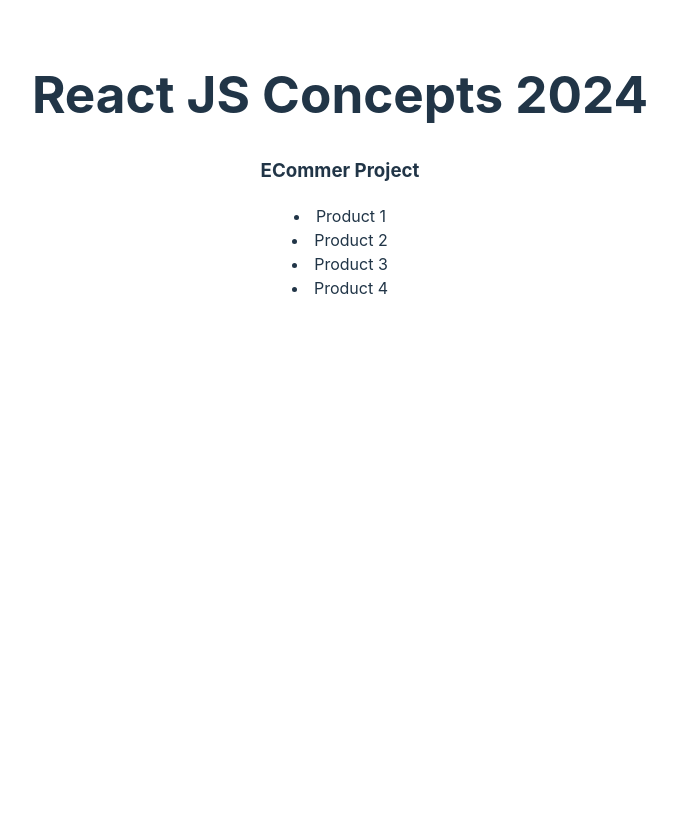
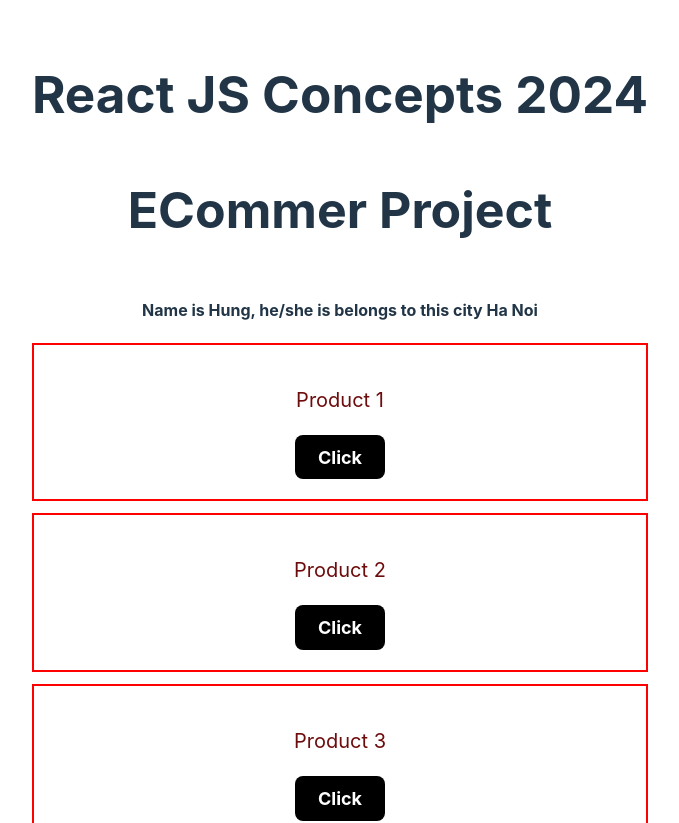
Before and after one commit to nguyentuanhung123/react-concepts-2024-of-Sangam-mukherjee, a React (Vite) app: page / in a window 1280 px wide. Shown: the top 823 px of the page, without its empty margins (300-979 px from the left). Before the commit the page ends 800 px from the top, so only its background shows below. Built offline with nearby package versions, Linux system fonts and the light colour scheme.

Commit message:
props and styling react apps

```diff
--- a/src/App.jsx
+++ b/src/App.jsx
@@ -1,7 +1,10 @@
+/* eslint-disable no-unused-vars */
 import './App.css';
 import ClassBasedComponent from './components/class-based-component';
 import FunctionalComponent from './components/functional-conponent';
 import ProductList from './components/products';
+
+const dummyProductData = ['Product 1',  'Product 2', 'Product 3', 'Product 4'];
 
 const App = () => {
   return (
@@ -10,7 +13,7 @@ const App = () => {
       {/* <ClassBasedComponent />
       <FunctionalComponent /> */}
 
-      <ProductList />
+      <ProductList listOfProducts={dummyProductData} name="Hung" city="Ha Noi"/>
     </div>
   )
 }
--- a/src/components/products/components/product-item.jsx
+++ b/src/components/products/components/product-item.jsx
@@ -1,11 +1,15 @@
+/* eslint-disable react/prop-types */
+import styles from './product-item.module.css';
+
 function ButtonComponent() {
-    return <button>Click</button>
+    console.log(styles);
+    return <button className={styles.buttonStyle}>Click</button>
 }
 
-function ProductItem() {
+function ProductItem({ singleProductItem }) {
     return(
-        <div>
-            <p>Product 1</p>
+        <div style={{ padding: '20px', border: '2px solid red', marginBottom: '12px' }}>
+            <p className={styles.productTitle}>{singleProductItem}</p>
             <ButtonComponent />
         </div>
     )
--- /dev/null
+++ b/src/components/products/components/product-item.module.css
@@ -0,0 +1,11 @@
+.buttonStyle {
+    background-color: black;
+    font-weight: bolder;
+    font-size: 18px;
+    color: white;
+}
+
+.productTitle {
+    font-size: 20px;
+    color: rgb(109, 12, 12);
+}
--- a/src/components/products/index.jsx
+++ b/src/components/products/index.jsx
@@ -1,16 +1,19 @@
+/* eslint-disable react/prop-types */
 /* eslint-disable no-unused-vars */
 import ProductItem from "./components/product-item";
+import './style.css';
 
-const dummyProductData = ['Product 1',  'Product 2', 'Product 3', 'Product 4'];
-const ProductList = () => {
+const ProductList = ({ name, city, listOfProducts }) => {
+
     return (
         <div>
-            <h3>ECommer Project</h3>
+            <h3 className="title">ECommer Project</h3>
             {/* <ProductItem /> */}
+            <h4>Name is {name}, he/she is belongs to this city {city}</h4>
 
             {
-                dummyProductData.map((item, index) => (
-                    <li key={index}>{item}</li>
+                listOfProducts.map((item, index) => (
+                    <ProductItem singleProductItem={item} key={index}/>
                 ))
             }
         </div>
--- /dev/null
+++ b/src/components/products/style.css
@@ -0,0 +1,4 @@
+.title {
+    font-size: 50px;
+    font-weight: bold;
+}
```
